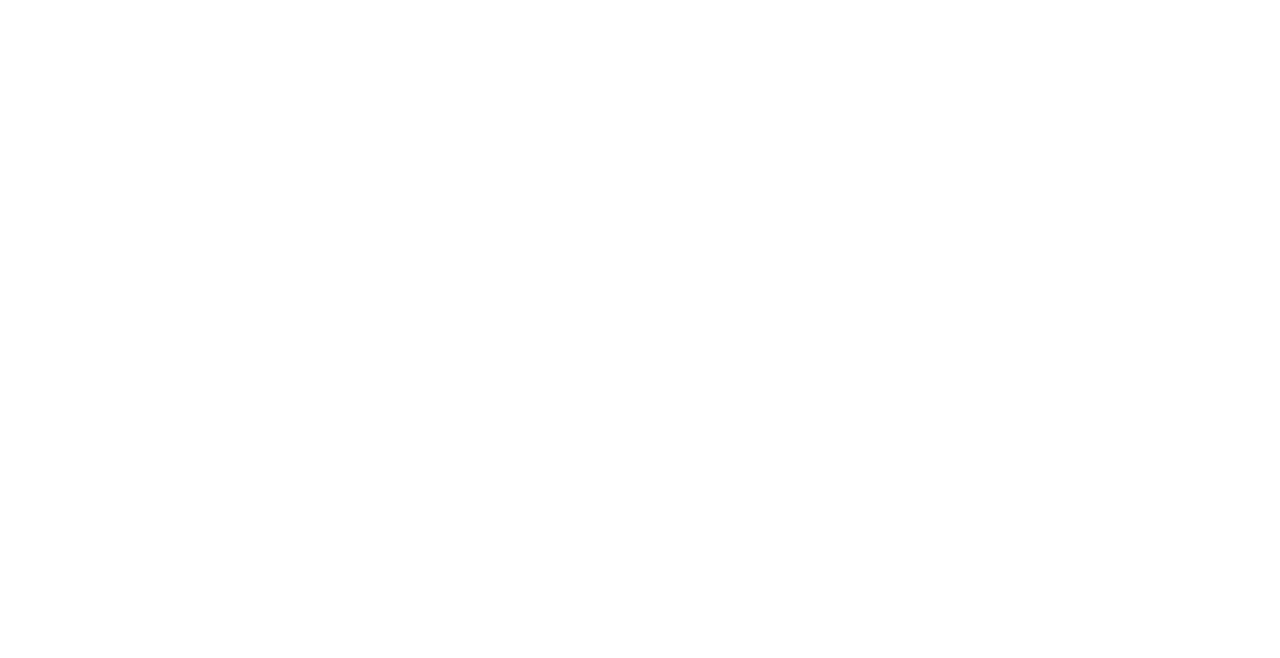
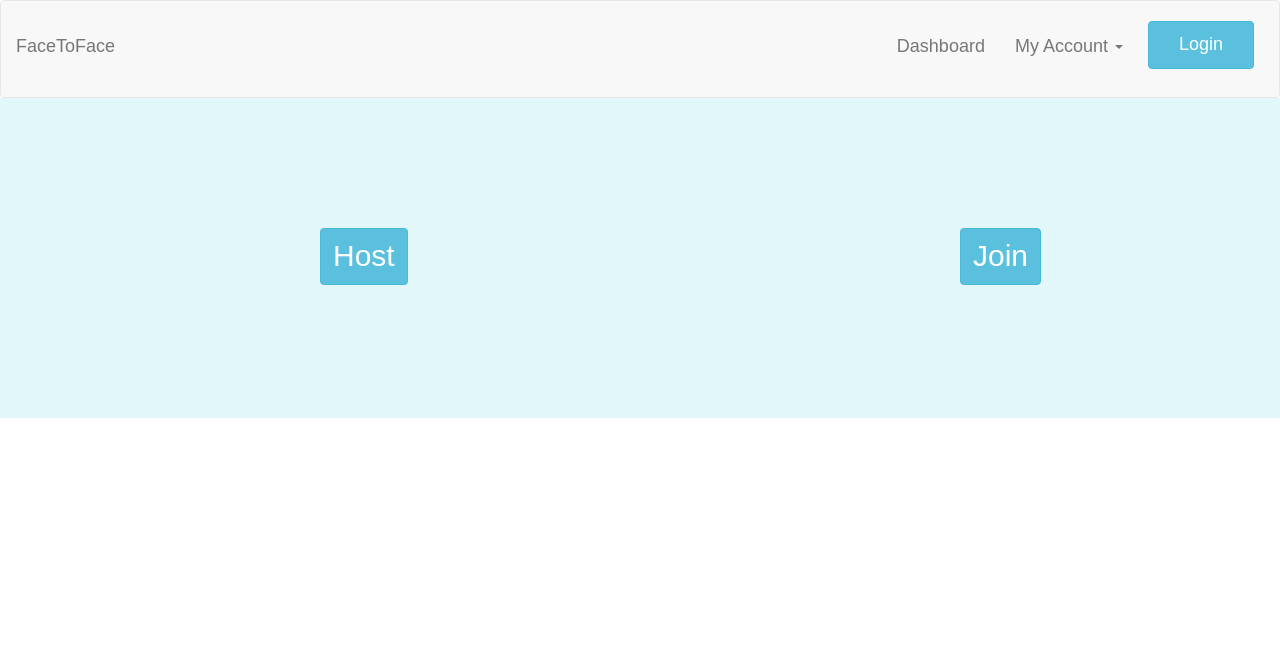
Before and after one commit to ericho99/face2face, a Flask app: page /dashboard in a window 1280 px wide. Before the commit the part shown is empty. Shown: the top 658 px of the page. Run offline with Flask 2, Linux system fonts and the light colour scheme; some libraries are stand-ins or nearby versions; some web fonts are replaced.

Commit message:
Added join and host buttons on dashboard page.

```diff
--- a/app/static/css/main.css
+++ b/app/static/css/main.css
@@ -112,5 +112,33 @@ p, div {
   /*background-color: #dddddd;*/
 }
 
+/****************** DASHBOARD ****************/
+#dashboard .pane{
+  padding: 10px 0px;
+  background-color: #E1F7FA;
+}
+
+#dashboard div#left {
+  width: 50%;
+  height: 300px;
+  float: left;
+}
+#dashboard div#right {
+  margin-left: 50%;
+  height: 300px;
+}
+
+#dashboard .dash-button{
+  height:30%;
+  width:30%;
+  position:relative;
+  top:40%;
+  left:50%;
+}
+
+#dashboard .dash-button .btn{
+  font-size: 30px;
+  font-weight: 10;
+}
 
 /*I literally can't stop listening to "Love me like you do"*/
--- a/app/templates/dashboard.html
+++ b/app/templates/dashboard.html
@@ -0,0 +1,29 @@
+<!-- Dashboard -->
+
+<!-- [ Join ] && [ Start] -->
+{% extends "base.html" %}
+
+{% block content %}
+<div id="dashboard">
+	<section class="pane">
+
+		<div id="left">
+			<div class="dash-button">
+				<a href="/login" class="btn btn-info">
+					Host
+				</a>
+			</div>
+		</div>
+
+		<div id="right">
+			<div class="dash-button">
+				<a href="/login" class="btn btn-info">
+					Join
+				</a>
+			</div>
+		</div>
+
+	</section>
+</div>
+
+{% endblock %}
--- a/app/templates/header.html
+++ b/app/templates/header.html
@@ -15,13 +15,15 @@
 		<div class="collapse navbar-collapse" id="bs-example-navbar-collapse-1">
 			<ul class="nav navbar-nav navbar-right">
 
+				<!-- Dashboard -->
 				<li>
-					<a href="/cs">Dashboard</a>
+					<a href="/dashboard">Dashboard</a>
 				</li>
 
 				<li class="dropdown">
-					<!-- Title of Dropdown -->
+					<!-- My Account Controls -->
 					<a href="#" class="dropdown-toggle" data-toggle="dropdown" role="button" aria-expanded="false">My Account <span class="caret"></span></a>
+
 					<ul class="dropdown-menu" role="menu">
 						<li><a href="/cs">Uploaded Videos</a></li>
 						<li><a href="/cs">Downloaded Videos</a></li>
```
Also changed, not shown: app/templates/index.html (+6 -6 lines).
